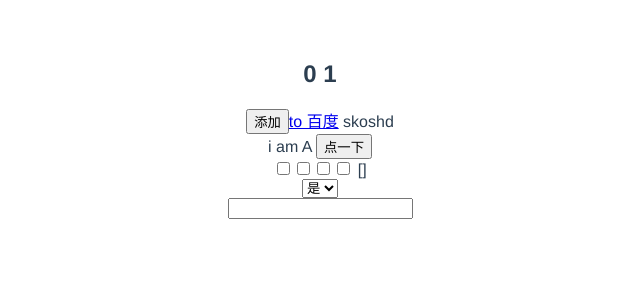
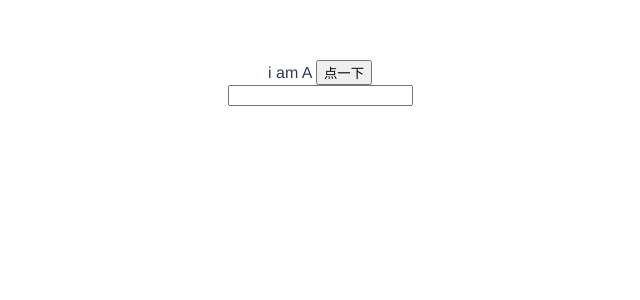
Before and after one commit to nonespace/vue, a Vue app: page / in a window 1280 px wide. Shown: the top 300 px of the page, without its empty margins (320-960 px from the left). Built offline with nearby package versions, Linux system fonts and the light colour scheme.

Commit message:
今天就到这里

```diff
--- a/src/App.vue
+++ b/src/App.vue
@@ -1,33 +1,9 @@
 <template>
   <div id="app" :title="hello">
-    <h2 v-for="(item ,index) in list">
-      {{index}} {{item.name}}
-    </h2>
-    <button v-on:click="additem">添加</button>
-    <a v-bind:href="link" v-bind:classname="classname">to 百度</a> {{myValue}}
-    <componentA @my-event="onComA"></componentA>
 
-    <input type="checkbox" v-model="myBox" value="apple">
-
-    <input type="checkbox" v-model="myBox" value="男">
-
-    <input type="checkbox" v-model="myBox" value="女">
-
-    <input type="checkbox" v-model="myBox" value="玻璃"> {{myBox}}
-    <div>
-      <select name="" id="" v-model="selection">
-
-        <option value="1">1</option>
-        <option value="2">2</option>
-        <option value="3">是</option>
-        <!--根据value的值参与选中-->
-        <option value="4">4</option>
-        <option value="5">5</option>
-
-      </select>
-    </div>
-  <input type="text" v-model.number="input">
-
+      <componentA></componentA>
+      <input type="text" v-model="myValue">
+   <h2>{{getmyValueWithNum()}}</h2>
 
 
 
@@ -47,18 +23,8 @@
     data() {
       return {
         hello: "world",
-        list: [{
-          name: 1
-        }],
-        link: "http://www.baidu.com",
-        classname: {
-          "red_font": false,
-          "blue-font": true
-        },
-        myValue: "skoshd",
-        myBox: [],
-        selection: "3",
-        input:''
+        myValue:''
+
       }
     },
     methods: {
@@ -76,9 +42,28 @@
       onComA: function(parmfromA) {
         console.log('onComA' + parmfromA)
 
+      },
+      getmyValueWithNum(){
+        return  this.myValue.replace(/\d/g,'')
+      }
+    },
+    computed:{
+      myValue1WithNum(){
+        return  this.myValue
+      },
+      myValueWithNum:function(){
+         return  this.myValue.replace(/\d/g,'')
+      }
+
+    },
+    watch:{
+      myValue:function(val,oldVal){
+        console.log("新:"+val)
+        console.log("旧:"+oldVal)
+
       }
     }
-  }
+ }
 </script>
 
 <style>
```
Also changed, not shown: 1 other file (tests, documents, lock files or other folders).
